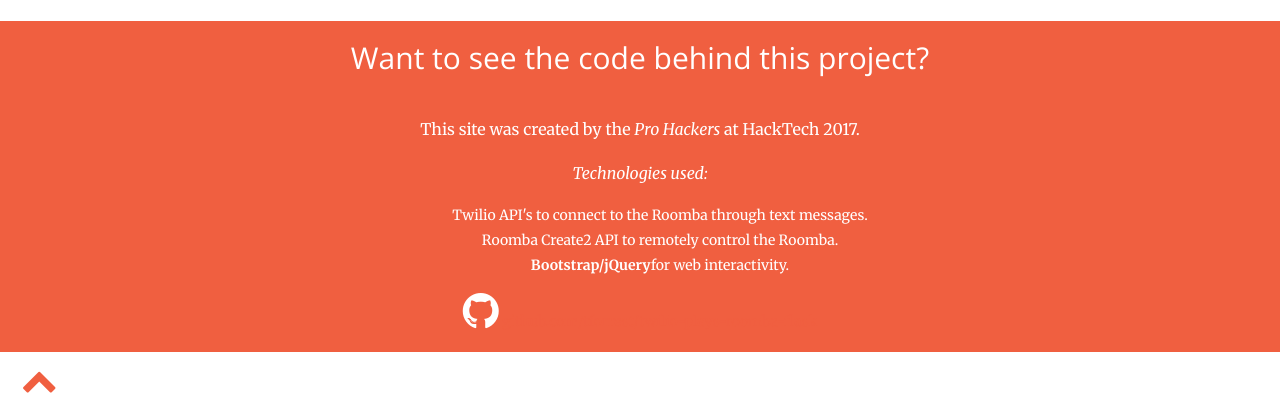
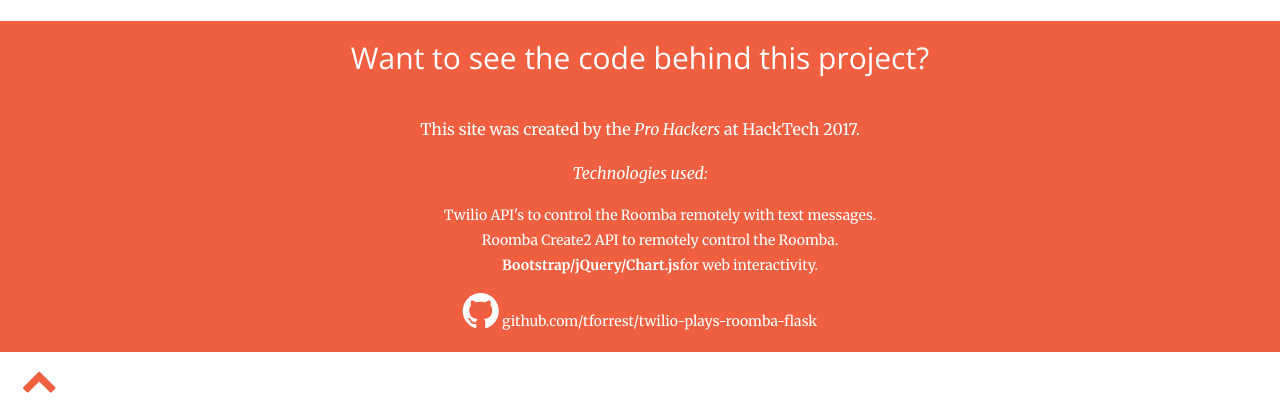
Before and after one commit to kaaniboy/hacktech, a Flask app: page / in a window 1280 px wide. Shown: the part 1861-2269 px from the top of the page. Run offline with Flask 2, Linux system fonts and the light colour scheme; some libraries are stand-ins or nearby versions.

Commit message:
updated description on site

```diff
--- a/templates/index.html
+++ b/templates/index.html
@@ -202,14 +202,14 @@
                     <p>This site was created by the <i>Pro Hackers</i> at HackTech 2017.</p>
                     <p><i>Technologies used:</i></p>
                     <ul class="tech-list" style="list-style:none;">
-                      <li>Twilio API's to connect to the Roomba through text messages.</li>
+                      <li>Twilio API's to control the Roomba remotely with text messages.</li>
                       <li>Roomba Create2 API to remotely control the Roomba.</li>
-                      <li><b>Bootstrap/jQuery</b>for web interactivity.</li>
+                      <li><b>Bootstrap/jQuery/Chart.js</b>for web interactivity.</li>
                     </ul>
                 </div>
                 <div class="col-lg-6 col-lg-offset-3 text-center">
                     <i class="fa fa-github fa-3x sr-code"></i>
-                    <a href = "https://github.com/tforrest/twilio-plays-roomba-flask"> github.com/tforrest/twilio-plays-roomba-flask </a>
+                    <a style="color: white" href="https://github.com/tforrest/twilio-plays-roomba-flask"> github.com/tforrest/twilio-plays-roomba-flask </a>
                 </div>
             </div>
         </div>
```
